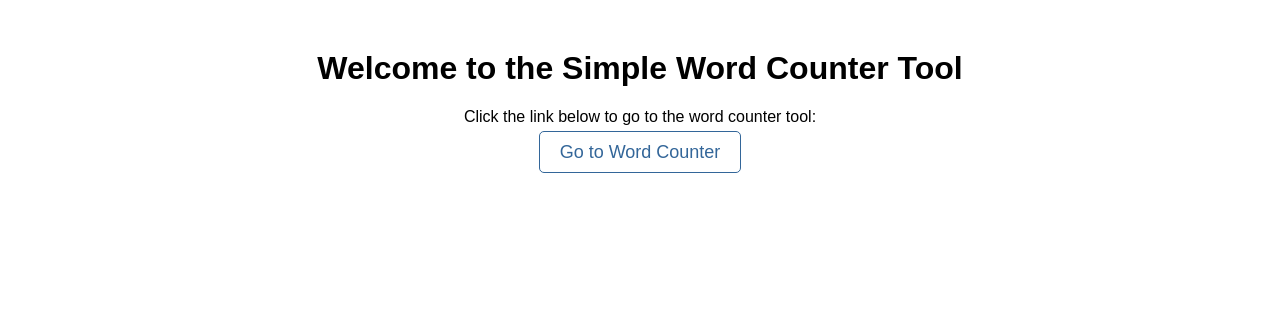
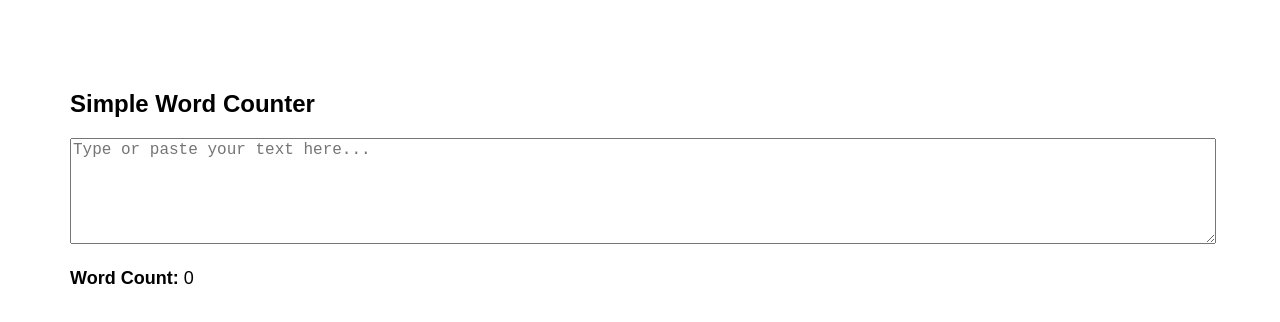
Before and after one commit to LFD500/worcounter500, a plain HTML site: page index.html in a window 1280 px wide. Drawn offline with Linux system fonts and the light colour scheme.

Commit message:
Add files via upload

```diff
--- a/index.html
+++ b/index.html
@@ -3,30 +3,46 @@
 <head>
     <meta charset="UTF-8">
     <meta name="viewport" content="width=device-width, initial-scale=1.0">
-    <title>Welcome to Word Counter</title>
+    <title>Simple Word Counter</title>
     <style>
         body {
             font-family: Arial, sans-serif;
-            text-align: center;
             margin: 50px;
+            padding: 20px;
         }
-        a {
-            text-decoration: none;
+        textarea {
+            width: 100%;
+            height: 100px;
+            font-size: 16px;
+            margin-bottom: 20px;
+        }
+        .counter {
             font-size: 18px;
-            color: #336699;
-            border: 1px solid #336699;
-            padding: 10px 20px;
-            border-radius: 5px;
-        }
-        a:hover {
-            background-color: #336699;
-            color: #fff;
         }
     </style>
 </head>
 <body>
-    <h1>Welcome to the Simple Word Counter Tool</h1>
-    <p>Click the link below to go to the word counter tool:</p>
-    <a href="wordCounter.html">Go to Word Counter</a>
+    <h2>Simple Word Counter</h2>
+    <textarea id="textInput" placeholder="Type or paste your text here..." oninput="countWords()"></textarea>
+    <div class="counter">
+        <strong>Word Count: </strong><span id="wordCount">0</span>
+    </div>
+
+    <script>
+        function countWords() {
+            // Get the text from the textarea
+            let text = document.getElementById("textInput").value;
+
+            // Trim whitespace from start and end and split text by spaces
+            // Filter out empty strings to get accurate word count
+            let words = text.trim().split(/\s+/).filter(function(word) {
+                return word.length > 0;
+            });
+
+            // Set the word count
+            document.getElementById("wordCount").innerText = words.length;
+        }
+    </script>
 </body>
+
 </html>
```
